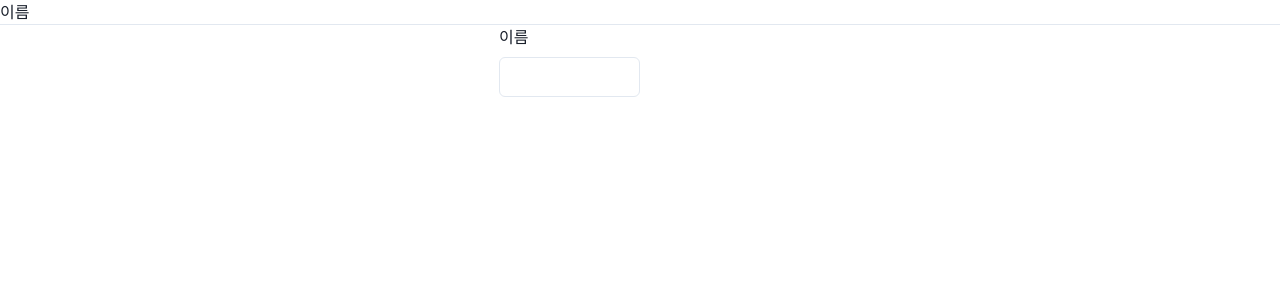
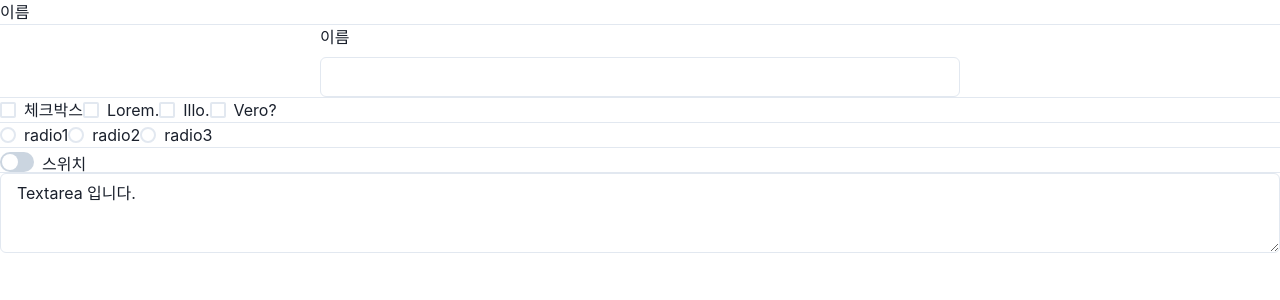
Before and after one commit to hagop5989/react20240509, a React (Vite) app: page / in a window 1280 px wide. Shown: the top 300 px of the page. Built offline with nearby package versions, Linux system fonts and the light colour scheme.

Commit message:
20240520 react- 공부  FormComponent 들 (학원)

```diff
--- a/src/App.jsx
+++ b/src/App.jsx
@@ -3,9 +3,13 @@ import {
   Box,
   Center,
   ChakraProvider,
+  Checkbox,
   FormControl,
   FormLabel,
   Input,
+  Radio,
+  Switch,
+  Textarea,
 } from "@chakra-ui/react";
 
 function App(props) {
@@ -15,13 +19,26 @@ function App(props) {
       <input id={"input1"} />
       <hr />
       <Center>
-        <Box>
-          <FormControl w={{ base: "100%", md: "50%" }}>
+        <Box w={{ base: "100%", md: "50%" }}>
+          <FormControl>
             <FormLabel>이름</FormLabel>
             <Input />
           </FormControl>
         </Box>
       </Center>
+      <hr />
+      <Checkbox>체크박스</Checkbox>
+      <Checkbox>Lorem.</Checkbox>
+      <Checkbox>Illo.</Checkbox>
+      <Checkbox>Vero?</Checkbox>
+      <hr />
+      <Radio value={1}>radio1</Radio>
+      <Radio value={2}>radio2</Radio>
+      <Radio value={3}>radio3</Radio>
+      <hr />
+      <Switch>스위치</Switch>
+      <hr />
+      <Textarea>Textarea 입니다.</Textarea>
     </ChakraProvider>
   );
 }
```
